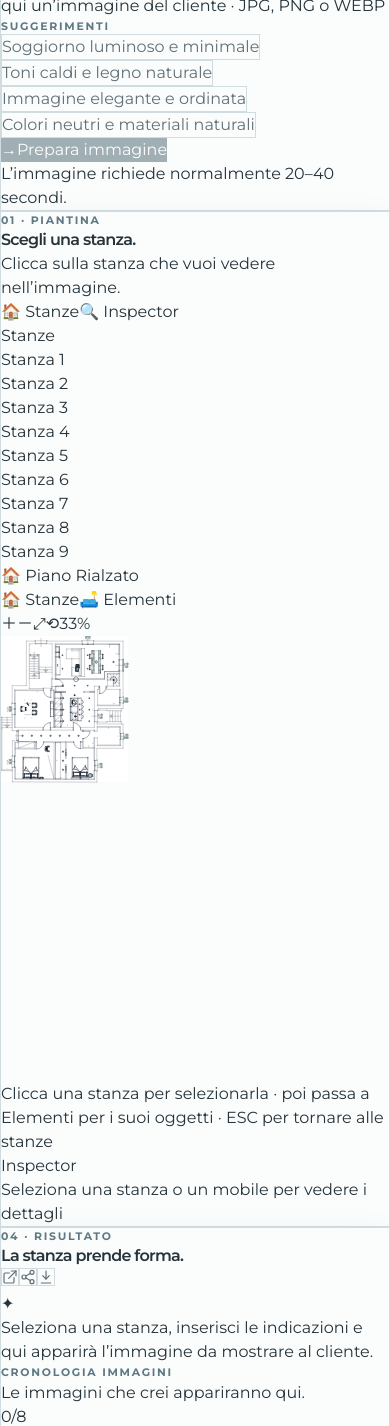
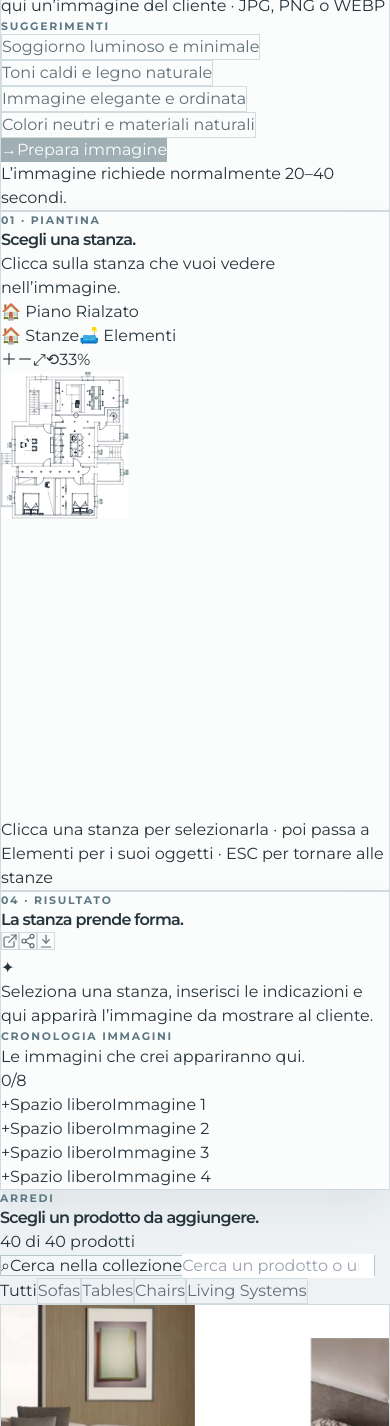
Before and after one commit to TechOrdyto/Filippucci, a Next.js app: page /interior-poc in a window 390 px wide. Shown: the part 701-2127 px from the top of the page. Built offline with nearby package versions, Linux system fonts and the light colour scheme.

Commit message:
fix: keep only central floorplan viewer, remove side panels
- Remove RoomsSidebar and Inspector panels from the floorplan module
- The central FloorplanViewer already has room/object selection, zoom and fit
- Gives the floorplan full width in the layout

```diff
--- a/app/interior-poc/page.tsx
+++ b/app/interior-poc/page.tsx
@@ -1,14 +1,12 @@
 "use client";
 
-import { useEffect, useMemo, useRef, useState } from "react";
+import { useMemo, useState } from "react";
 import MentionInput from "./components/MentionInput";
 import DesignSummary from "./components/DesignSummary";
 import RenderResult, { type RenderVariant } from "./components/RenderResult";
 import ReferenceImagePicker from "./components/ReferenceImagePicker";
 import ThemeToggle from "./components/ThemeToggle";
-import RoomsSidebar from "./components/RoomsSidebar";
 import FloorplanViewer from "./components/FloorplanViewer";
-import Inspector from "./components/Inspector";
 import { catalog, findProductById, parseMentions } from "./lib/catalog";
 import type {
   DesignProposal,
@@ -81,25 +79,6 @@ export default function InteriorPocPage() {
   const [camera, setCamera] = useState<CameraPosition | null>(null);
   const [viewpoints, setViewpoints] = useState<Viewpoint[]>([]);
 
-  // Pannelli responsive (mobile/tablet)
-  const [showRooms, setShowRooms] = useState(false);
-  const [showInspector, setShowInspector] = useState(false);
-
-  // Click esterno all'intera sezione planimetria (viewer + sidebar + inspector)
-  // → deseleziona. L'Inspector è DENTRO il perimetro, quindi i suoi click
-  // (es. "Aggiungi azione") non azzerano la selezione.
-  const moduleRef = useRef<HTMLDivElement>(null);
-  const handleSelectRef = useRef<(s: Selection | null) => void>(() => {});
-  useEffect(() => {
-    const handler = (e: PointerEvent) => {
-      const el = moduleRef.current;
-      if (!el) return;
-      if (!el.contains(e.target as Node)) handleSelectRef.current(null);
-    };
-    document.addEventListener("pointerdown", handler);
-    return () => document.removeEventListener("pointerdown", handler);
-  }, []);
-
   // Nuovo modulo planimetria
   const {
     model,
@@ -110,9 +89,6 @@ export default function InteriorPocPage() {
     selectObject,
     clearSelection,
     switchMode,
-    handleAddAction,
-    handleRemoveAction,
-    renameRoom,
   } = useFloorPlan();
 
   const geometry = useMemo(
@@ -166,13 +142,6 @@ export default function InteriorPocPage() {
       if (obj) focusRoom(obj.roomId);
     }
   };
-  handleSelectRef.current = handleSelect;
-
-  const handleSelectRoom = (roomId: string) => {
-    selectRoom(roomId);
-    focusRoom(roomId);
-  };
-
   const handleSelectViewpoint = (vp: Viewpoint) => {
     setCamera({
       x: vp.position.x,
@@ -483,7 +452,7 @@ export default function InteriorPocPage() {
             </section>
             </div>
 
-            {/* MODULO PLANIMETRIA — tre aree (DXF-first) */}
+            {/* MODULO PLANIMETRIA — solo piantina centrale */}
             <div className="order-1">
               <section className="panel rounded-2xl p-5 sm:p-6">
                 <div className="mb-5 flex items-start justify-between gap-4">
@@ -496,44 +465,6 @@ export default function InteriorPocPage() {
                   </div>
                 </div>
 
-                <div ref={moduleRef} className="lg:grid lg:grid-cols-[220px_minmax(0,1fr)_300px] lg:gap-4">
-                  {/* Toggle pannelli (mobile/tablet) */}
-                  <div className="mb-3 flex gap-2 lg:hidden">
-                    <button
-                      type="button"
-                      onClick={() => setShowRooms((v) => !v)}
-                      className={`flex-1 rounded-md border px-3 py-2 text-sm font-medium ${
-                        showRooms
-                          ? "border-blue-300 bg-blue-50 text-blue-700"
-                          : "border-gray-200 bg-white text-gray-600"
-                      }`}
-                    >
-                      🏠 Stanze
-                    </button>
-                    <button
-                      type="button"
-                      onClick={() => setShowInspector((v) => !v)}
-                      className={`flex-1 rounded-md border px-3 py-2 text-sm font-medium ${
-                        showInspector
-                          ? "border-blue-300 bg-blue-50 text-blue-700"
-                          : "border-gray-200 bg-white text-gray-600"
-                      }`}
-                    >
-                      🔍 Inspector
-                    </button>
-                  </div>
-
-                  {/* Stanze */}
-                  <div className={`mb-4 lg:mb-0 ${showRooms ? "block" : "hidden"} lg:block`}>
-                    <RoomsSidebar
-                      model={model}
-                      selection={selection}
-                      onSelectRoom={handleSelectRoom}
-                    />
-                  </div>
-
-                  {/* Planimetria */}
-                  <div className="mb-4 lg:mb-0">
                 <FloorplanViewer
                   geometry={geometry}
                   model={model}
@@ -544,19 +475,6 @@ export default function InteriorPocPage() {
                   onSwitchMode={switchMode}
                   onDeselectRoom={clearSelection}
                 />
-                  </div>
-
-                  {/* Inspector */}
-                  <div className={`${showInspector ? "block" : "hidden"} lg:block`}>
-                    <Inspector
-                      model={model}
-                      selection={selection}
-                      onAddAction={handleAddAction}
-                      onRemoveAction={handleRemoveAction}
-                      onRenameRoom={renameRoom}
-                    />
-                  </div>
-                </div>
               </section>
             </div>
           </div>
```
Lines whose indentation alone changed are shown as unchanged.
